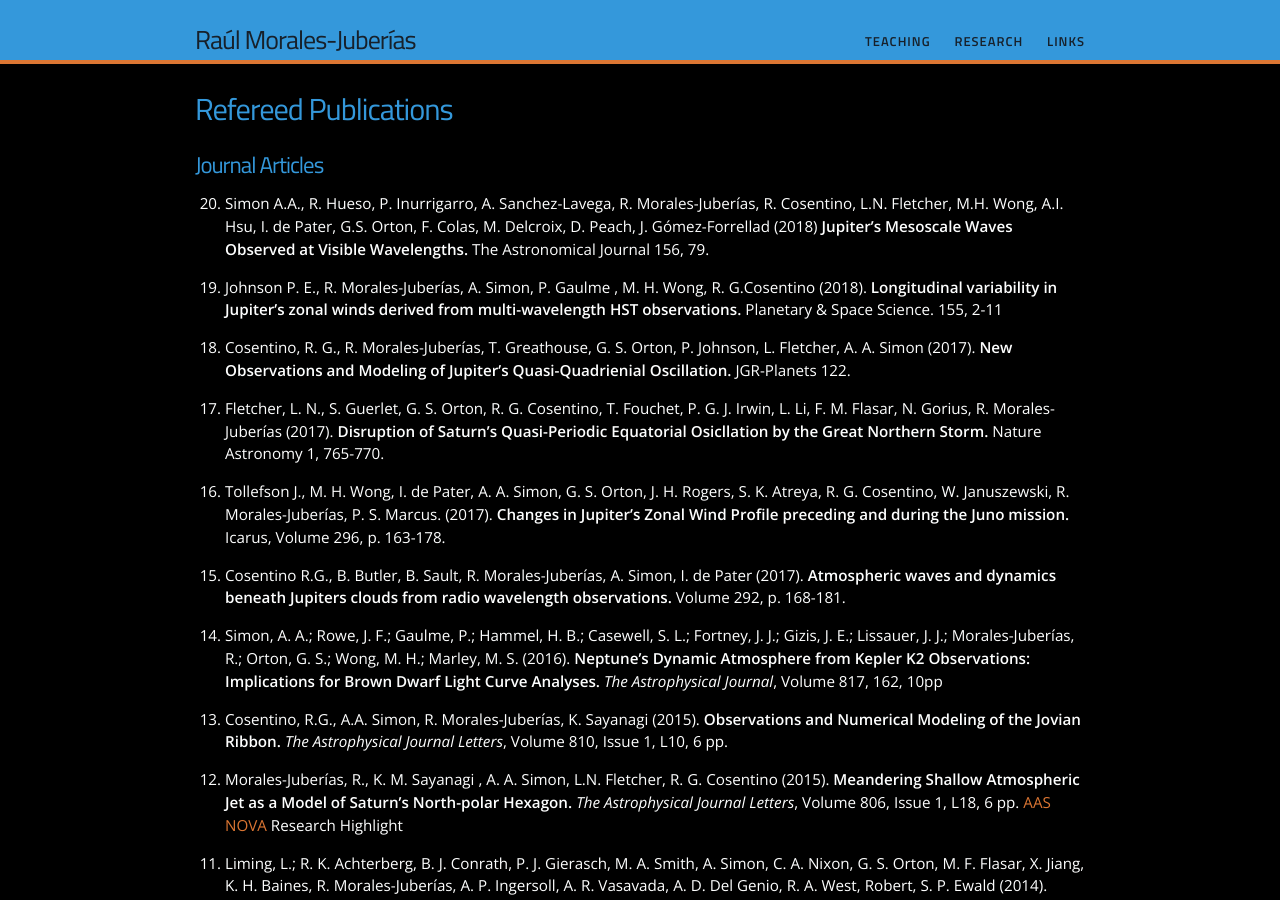
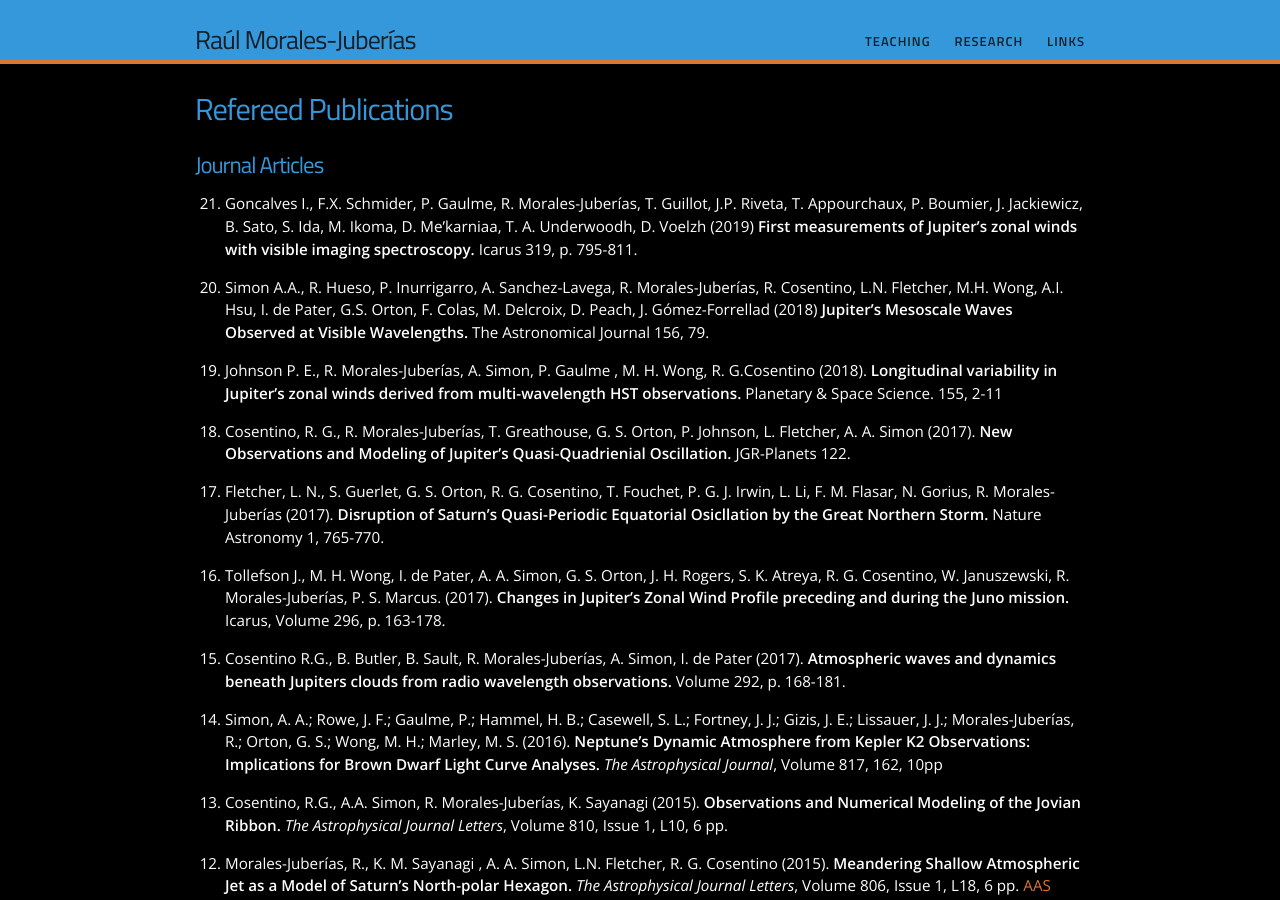
Before and after one commit to rmjuberias/rmjuberias.github.io, a Jekyll site: the page built from research/articles.md, in a window 1280 px wide and 900 px high. Built offline with Jekyll 4.4.1, drawn with Linux system fonts in a browser that asks for light colours.

Commit message:
new pub
publication of ivan’s paper

```diff
--- a/research/articles.md
+++ b/research/articles.md
@@ -5,6 +5,8 @@ permalink: /research/articles/
 ---
 
 <h1> Journal Articles </h1>
+
+0. Goncalves I., F.X. Schmider, P. Gaulme, R. Morales-Juberías, T. Guillot, J.P. Riveta, T. Appourchaux, P. Boumier, J. Jackiewicz, B. Sato, S. Ida, M. Ikoma, D. Me'karniaa, T. A. Underwoodh, D. Voelzh (2019) **First measurements of Jupiter's zonal winds with visible imaging spectroscopy.** Icarus 319, p. 795-811.
 
 0. Simon A.A., R. Hueso, P. Inurrigarro, A. Sanchez-Lavega, R. Morales-Juberías, R. Cosentino, L.N. Fletcher, M.H. Wong, A.I. Hsu, I. de Pater, G.S. Orton, F. Colas, M. Delcroix, D. Peach, J. Gómez-Forrellad (2018) **Jupiter's Mesoscale Waves Observed at Visible Wavelengths.** The Astronomical Journal 156, 79.
 
```
